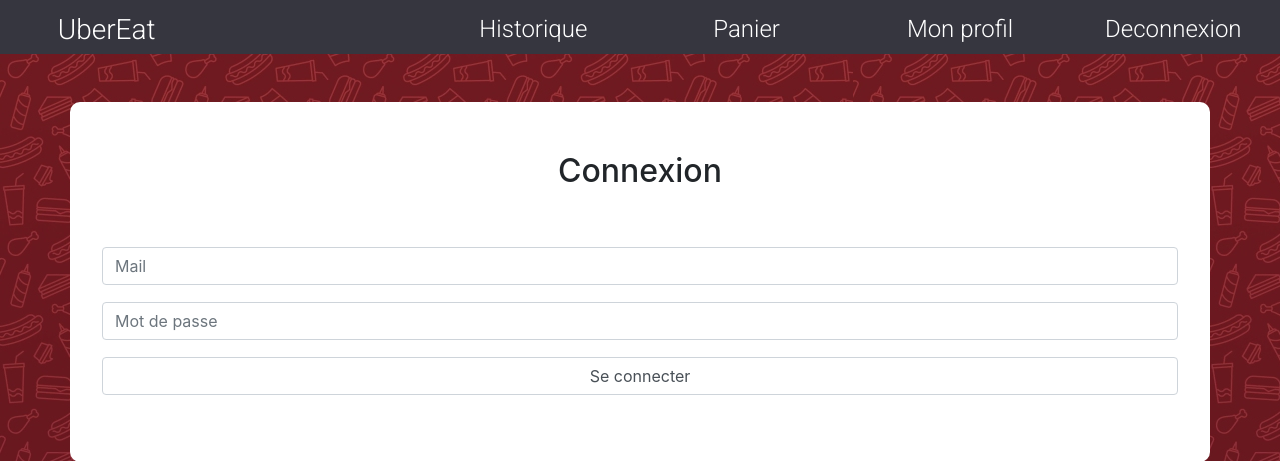
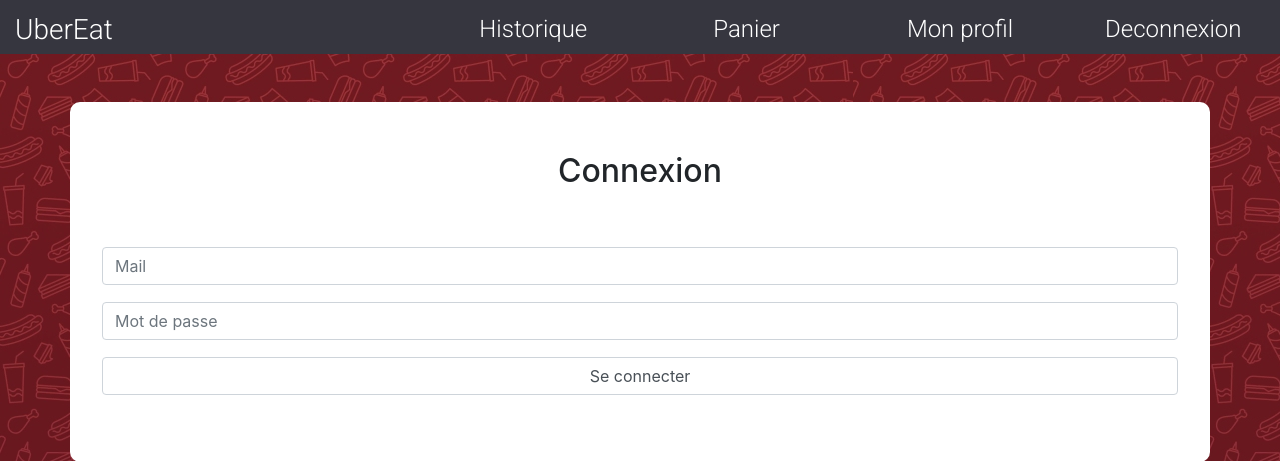
Before and after one commit to GetMetamorph/PPE2, a PHP site: page /profile/connexion.php in a window 1280 px wide. Shown: the top 461 px of the page. Run offline with PHP 8.4, Linux system fonts and the light colour scheme; a user stored in the database is signed in; some libraries are stand-ins or nearby versions; some web fonts are replaced.

Commit message:
Modification code HTML

```diff
--- a/SourceCode_Projet_MySQL/css/styles.css
+++ b/SourceCode_Projet_MySQL/css/styles.css
@@ -15,6 +15,8 @@ p {
 
 #anchornav {
     color: white;
+    width: 80%;
+    text-align: left;
 }
 
 #anchornav:hover {
--- a/SourceCode_Projet_MySQL/profile/navprof.php
+++ b/SourceCode_Projet_MySQL/profile/navprof.php
@@ -2,8 +2,11 @@
 if(isset($_SESSION['id'])){
   echo '
     <div class="row blockdark fonttype align-items-center">
-    <div class="col-2" id="logoprof">
+    <div class="col-1" id="logoprof">
         <h3><a href="'.dirname("../index.php").'" id=\'anchornav\'>UberEat</a></h3>
+
+    </div>
+    <div class="col-1">
     </div>
 
     <div class="col-2 offset-2 navprof">
```
